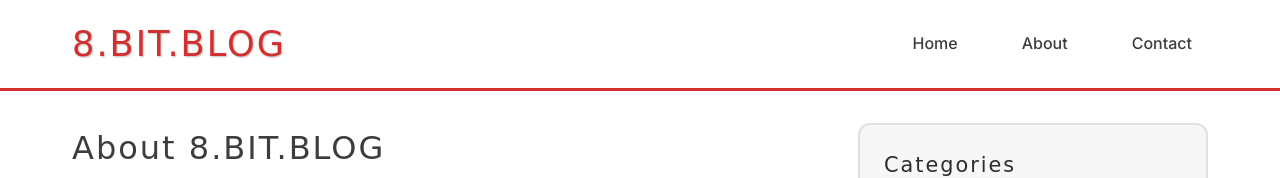
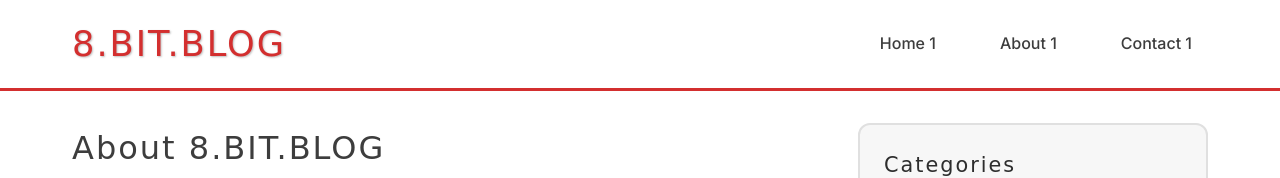
Before and after one commit to ramiawed-developer/learning-git, a plain HTML site: page about.html in a window 1280 px wide. Shown: the top 178 px of the page. Drawn offline with Linux system fonts and the light colour scheme; a web font is replaced by a local one.

Commit message:
add 1 to links in about page

```diff
--- a/about.html
+++ b/about.html
@@ -10,9 +10,9 @@
       <div class="nav-container">
         <a href="index.html" class="nav-logo">8.BIT.BLOG</a>
         <ul class="nav-links">
-          <li><a href="index.html">Home</a></li>
-          <li><a href="about.html">About</a></li>
-          <li><a href="contact.html">Contact</a></li>
+          <li><a href="index.html">Home 1</a></li>
+          <li><a href="about.html">About 1</a></li>
+          <li><a href="contact.html">Contact 1</a></li>
         </ul>
       </div>
     </nav>
```
